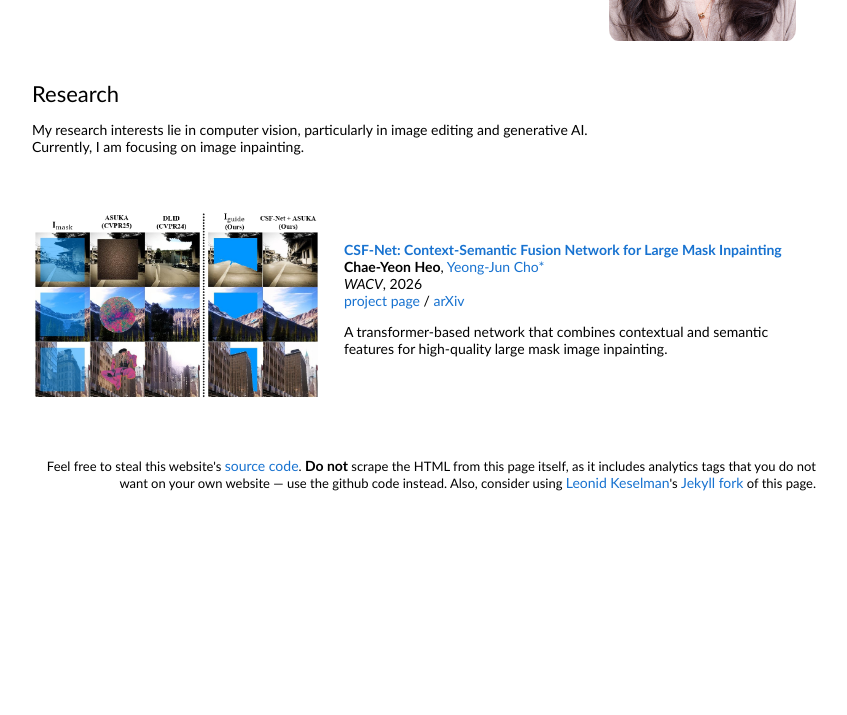
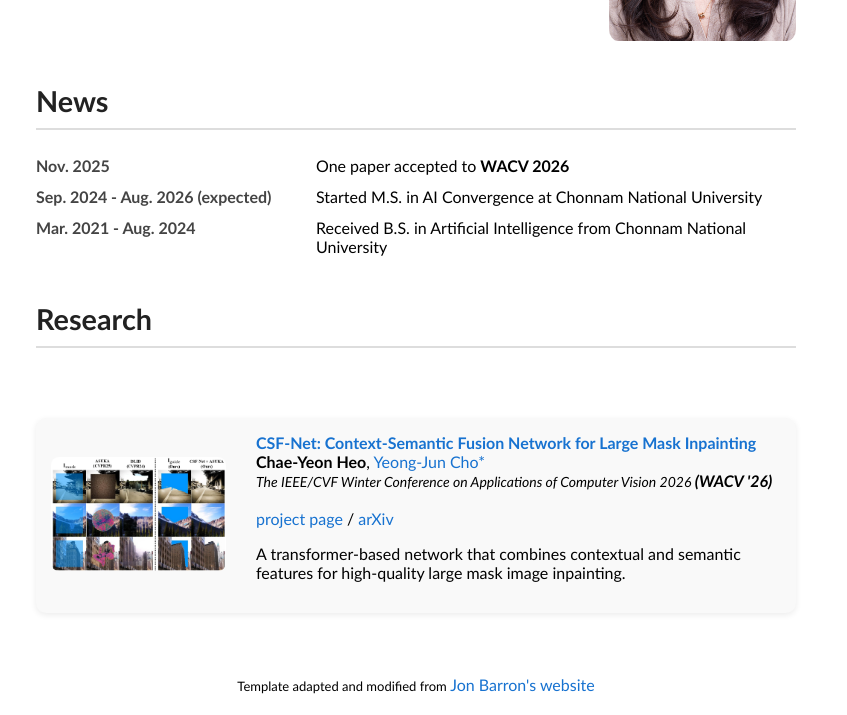
Before and after one commit to chaeyeonheo/chaeyeonheo.github.io, a plain HTML site: page index.html in a window 1280 px wide. Shown: the part 228-943 px from the top of the page, without its empty margins (224-1071 px from the left). Before the commit the page ends 800 px from the top, so only its background shows below. Drawn offline with Linux system fonts and the light colour scheme.

Commit message:
transfer Web page style adapted from gayun suh

```diff
--- a/index.html
+++ b/index.html
@@ -12,6 +12,8 @@
 
   </head>
 
+
+
   <body>
     <table style="width:100%;max-width:800px;border:0px;border-spacing:0px;border-collapse:separate;margin-right:auto;margin-left:auto;"><tbody>
       <tr style="padding:0px">
@@ -19,14 +21,14 @@
           <table style="width:100%;border:0px;border-spacing:0px;border-collapse:separate;margin-right:auto;margin-left:auto;"><tbody>
             <tr style="padding:0px">
               <td style="padding:2.5%;width:63%;vertical-align:middle">
-                <p class="name" style="text-align: center;">
+                <p class="name" style="text-align: left;">
                   Chae-Yeon Heo
                 </p>
                 <p>
                   I am a Master's student in the <a href="https://sites.google.com/view/cvl-jnu/home?authuser=0">Computer Vision Lab</a>
-                  at <a href="https://www.jnu.ac.kr/">Chonnam National University</a>.
+                  at <a href="https://www.jnu.ac.kr/">Chonnam National University</a>. My research interests lie in computer vision, particularly in image editing and generative AI. Currently, I am focusing on image inpainting.
                 </p>
-                <p style="text-align:center">
+                <p style="text-align:left">
                   <a href="mailto:cyeho001@gmail.com">Email</a> &nbsp;/&nbsp;
                   <a href="data/ChaeYeonHeo-CV.pdf">CV</a> &nbsp;/&nbsp;
                   <a href="https://scholar.google.com/citations?user=F-k-eDEAAAAJ">Google Scholar</a> &nbsp;/&nbsp;
@@ -39,22 +41,62 @@
               </td>
             </tr>
           </tbody></table>
+
+          <!-- News Section -->
           <table style="width:100%;border:0px;border-spacing:0px;border-collapse:separate;margin-right:auto;margin-left:auto;"><tbody>
             <tr>
-              <td style="padding:16px;width:100%;vertical-align:middle">
-                <h2>Research</h2>
-                <p>
-                  My research interests lie in computer vision, particularly in image editing and generative AI. <br>
-                  Currently, I am focusing on image inpainting.
-                </p>
+              <td style="padding:20px;width:100%;vertical-align:middle">
+                <h2 style="font-size:1.8em;font-weight:bold;color:#222;margin-bottom:10px;">News</h2>
+                <hr style="border: 0; height: 2px; background: #ddd; margin: 10px 0 20px 0;">
+                <table style="width:100%;border:0px;border-spacing:0px;border-collapse:collapse;">
+                  <tr>
+                    <td style="padding:6px 0;width:280px;vertical-align:top;">
+                      <strong style="color:#444;font-weight:bold;">Nov. 2025</strong>
+                    </td>
+                    <td style="padding:6px 0;vertical-align:top;">
+                      One paper accepted to <strong>WACV 2026</strong>
+                    </td>
+                  </tr>
+                  <tr>
+                    <td style="padding:6px 0;width:280px;vertical-align:top;">
+                      <strong style="color:#444;font-weight:bold;">Sep. 2024 - Aug. 2026 (expected)</strong>
+                    </td>
+                    <td style="padding:6px 0;vertical-align:top;">
+                      Started M.S. in AI Convergence at Chonnam National University
+                    </td>
+                  </tr>
+                  <tr>
+                    <td style="padding:6px 0;width:280px;vertical-align:top;">
+                      <strong style="color:#444;font-weight:bold;">Mar. 2021 - Aug. 2024</strong>
+                    </td>
+                    <td style="padding:6px 0;vertical-align:top;">
+                      Received B.S. in Artificial Intelligence from Chonnam National University
+                    </td>
+                  </tr>
+                </table>
+              </td>
+            </tr>
+          </tbody></table>
+
+          <!-- Research Section -->
+          <table style="width:100%;border:0px;border-spacing:0px;border-collapse:separate;margin-right:auto;margin-left:auto;"><tbody>
+              <tr>
+              <td style="padding:20px;width:100%;vertical-align:middle">
+                <h2 style="font-size:1.8em;font-weight:bold;color:#222;margin-bottom:10px;">Research</h2>
+                <hr style="border: 0; height: 2px; background: #ddd; margin: 10px 0 20px 0;">
               </td>
             </tr>
           </tbody></table>
           <table style="width:100%;border:0px;border-spacing:0px 10px;border-collapse:separate;margin-right:auto;margin-left:auto;"><tbody>
 
+
+            <table style="width:100%;border:0px;border-spacing:0px 10px;border-collapse:separate;margin-right:auto;margin-left:auto;"><tbody>
+
               <tr onmouseout="csfnet_stop()" onmouseover="csfnet_start()">
-  <td style="padding:16px;width:40%;vertical-align:middle">
-    <img id='csfnet_image' src='images/fig1.jpg' width=100%>
+                <td style="padding:20px;width:100%;vertical-align:middle">
+                  <div style="background:rgb(249, 249, 249);border-radius:10px;box-shadow:0 2px 6px rgba(0,0,0,0.08);padding:15px;display:flex;align-items:center;">
+                    <div style="width:25%;padding-right:20px;">
+                      <img id='csfnet_image' src='images/fig1.jpg' style="width:100%;border-radius:8px;">
                       <script type="text/javascript">
                         function csfnet_start() {
                           document.getElementById('csfnet_image').src = 'images/overall.jpg';
@@ -64,8 +106,8 @@
                           document.getElementById('csfnet_image').src = 'images/fig1.jpg';
                         }
                       </script>
-  </td>
-      <td style="padding:8px;width:60%;vertical-align:middle">
+                    </div>
+                    <div style="width:75%;padding-left:10px;">
                       <a href="https://chaeyeonheo.github.io/CSF-Net/">
                         <span class="papertitle">CSF-Net: Context-Semantic Fusion Network for Large Mask Inpainting</span>
                       </a>
@@ -73,7 +115,8 @@
                       <strong>Chae-Yeon Heo</strong>,
                       <a href="https://sites.google.com/view/cvl-jnu/member/professor?authuser=0">Yeong-Jun Cho*</a>
                       <br>
-        <em>WACV</em>, 2026
+                      <em style="font-size:14px;">The IEEE/CVF Winter Conference on Applications of Computer Vision 2026 <strong>(WACV '26)</strong> </em>
+                      <br>
                       <br>
                       <a href="https://chaeyeonheo.github.io/CSF-Net/">project page</a>
                       /
@@ -82,17 +125,18 @@
                       <p>
                         A transformer-based network that combines contextual and semantic features for high-quality large mask image inpainting.
                       </p>
+                    </div>
+                  </div>
                 </td>
               </tr>
-
 
           </tbody></table>
           <table style="width:100%;border:0px;border-spacing:0px;border-collapse:separate;margin-right:auto;margin-left:auto;"><tbody>
             <tr>
               <td style="padding:0px">
                 <br>
-                <p style="text-align:right;font-size:small;">
-                  Feel free to steal this website's <a href="https://github.com/jonbarron/jonbarron_website">source code</a>. <strong>Do not</strong> scrape the HTML from this page itself, as it includes analytics tags that you do not want on your own website &mdash; use the github code instead. Also, consider using <a href="https://leonidk.com/">Leonid Keselman</a>'s <a href="https://github.com/leonidk/new_website">Jekyll fork</a> of this page.
+                <p style="text-align:center;font-size:small;">
+                  Template adapted and modified from <a href="https://github.com/jonbarron/jonbarron_website">Jon Barron's website</a>
                 </p>
               </td>
             </tr>
--- a/stylesheet.css
+++ b/stylesheet.css
@@ -81,12 +81,12 @@ tr,
 p,
 a {
   font-family: 'Lato', Verdana, Helvetica, sans-serif;
-  font-size: 14px;
+  font-size: 16px;
 }
 
 strong {
   font-family: 'Lato', Verdana, Helvetica, sans-serif;
-  font-size: 14px;
+  font-size: 16px;
 }
 
 h2 {
@@ -98,7 +98,7 @@ h2 {
 
 .papertitle {
   font-family: 'Lato', Verdana, Helvetica, sans-serif;
-  font-size: 14px;
+  font-size: 16px;
   font-weight: 700;
 }
 
```
Also changed, not shown: CSF-Net/index.html (+0 -1 lines). Lines whose indentation alone changed are shown as unchanged.
